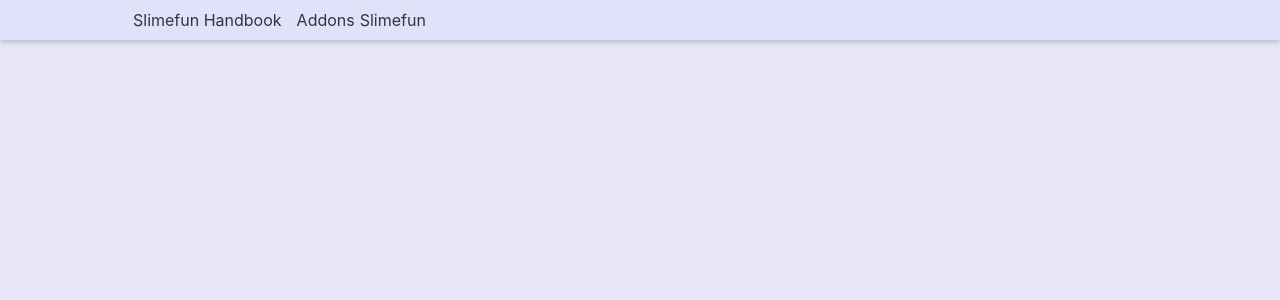
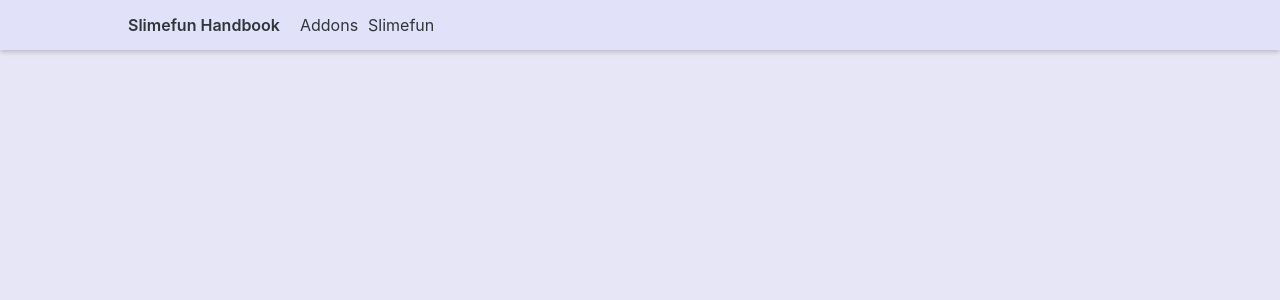
Before and after one commit to kura78/Slimefun-Wiki, a Nuxt app: page / in a window 1280 px wide. Shown: the top 300 px of the page. Built offline with nearby package versions, Linux system fonts and the light colour scheme.

Commit message:
header fix

```diff
--- a/components/header.vue
+++ b/components/header.vue
@@ -2,7 +2,7 @@
   <div class="header">
     <div class="header-content">
       <div class="wordmark">
-        <a class="header-link" href="/">Slimefun Handbook</a>
+        <a class="wordmark-link" href="/">Slimefun Handbook</a>
       </div>
       <div class="header-links-area">
         <a class="header-link" href="#">Addons</a>
--- a/public/assets/style.css
+++ b/public/assets/style.css
@@ -40,6 +40,15 @@ p {
   flex-grow: 0;
 }
 
+.wordmark-link {
+  color: var(--txt1);
+  font-family: var(--font1);
+  font-weight: 600;
+  font-size: 16px;
+  text-decoration: none;
+  transition: .1s;
+}
+
 .header, .header-content {
   display: flex;
   width: 100%;
@@ -57,7 +66,7 @@ p {
 .header-content {
   align-items: center;
   max-width: 1024px;
-  padding: 10px 20px;
+  padding: 15px 20px;
 }
 
 .header-links-area {
@@ -68,7 +77,7 @@ p {
 
 
 .header-link {
-  margin-left: 5px;
+  margin-left: 10px;
   color: var(--txt1);
   font-family: var(--font1);
   font-weight: 400;
```
